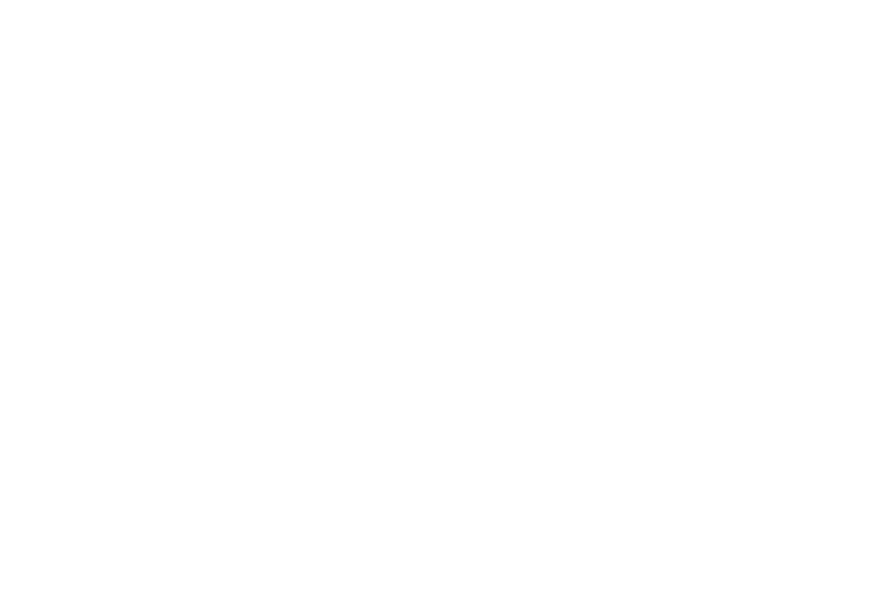
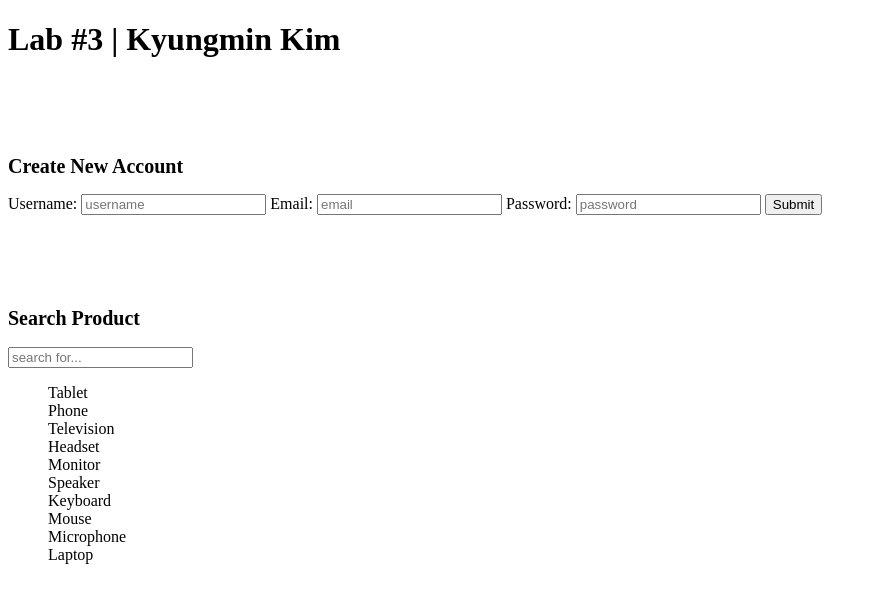
Before and after one commit to 1microlitre/Lab3, a plain HTML site: page index.html in a window 1280 px wide. Shown: the whole page, without its empty margins (0-877 px from the left). Drawn offline with Linux system fonts and the light colour scheme.

Commit message:
Lab #3 Edited

```diff
--- a/index.html
+++ b/index.html
@@ -1,5 +1,14 @@
 <!DOCTYPE html>
 <html lang="en">
+<style>
+    #product-list {
+        list-style: none;
+    }
+    h2 {
+        font-size: 20px;
+        padding-top: 75px;
+    }
+</style>
 <head>
     <meta charset="UTF-8">
     <meta http-equiv="X-UA-Compatible" content="IE=edge">
@@ -7,6 +16,25 @@
     <title>Document</title>
 </head>
 <body>
+    <h1>Lab #3 | Kyungmin Kim</h1>
+    <h2>Create New Account</h2>
+    <form>
+      <label for="username">Username:</label>
+      <input type="text" id="username" placeholder="username" name="username" required>
 
+      <label for="email">Email:</label>
+      <input type="email" id="email" placeholder="email" name="email" required>
+
+      <label for="password">Password:</label>
+      <input type="password" id="password" placeholder="password" name="password" required>
+
+      <button type="button" onclick="validateForm()">Submit</button>
+    </form>
+
+    <h2>Search Product</h2>
+    <input type="text" id="search-input" placeholder="search for...">
+    <ul id="product-list">
+    </ul>
 </body>
+<script src="index.js"></script>
 </html>
--- a/index.js
+++ b/index.js
@@ -0,0 +1,83 @@
+//Create a function called validateForm that takes no parameters
+function validateForm (){
+
+    //Inside the validateForm function, get the value of the username, email, and password input fields
+    const username = document.getElementById('username').value;
+    const email = document.getElementById('email').value;
+    const password = document.getElementById('password').value;
+
+    //username should only contain letters and numbers
+    const usernameConditions = /^[a-zA-Z0-9]+$/;
+
+    //Set-up for typical email formatting that includes value@value2.value3
+    const emailConditions = /^[^\s@]+@[^\s@]+\.[^\s@]+$/;
+
+    //If else statements | if value given is empty OR doesn't pass the given conditions, outputs "Form submission failed"
+    if (username.trim() === '' || !usernameConditions.test(username)) {
+        console.log('Form submission failed');
+        return;
+    }
+
+
+    if (email.trim() === '' || !emailConditions.test(email)) {
+        console.log('Form submission failed');
+        return;
+    }
+
+    //Password must be at least 8 characters long
+    if (password.trim() === '' || password.length < 8) {
+        console.log('Form submission failed');
+        return;
+    }
+
+    else {
+      console.log('Form submitted successfully');
+    }
+}
+
+//Declare an array products that contains at least 10 products. Each product should be a string that represents the name of the product
+const products = [
+    'Tablet',
+    'Phone',
+    'Television',
+    'Headset',
+    'Monitor',
+    'Speaker',
+    'Keyboard',
+    'Mouse',
+    'Microphone',
+    'Laptop'
+];
+
+//Use a loop to display the list of products to the user. Each product should be displayed in a list item (<li>) element. The list should be displayed in an unordered list (<ul>) element
+const productList = document.getElementById('product-list');
+for (let i=0; i<products.length; i++){
+    const product = products[i];
+    const listItem = document.createElement('li');
+    listItem.textContent = product;
+    productList.appendChild(listItem);
+}
+
+//Create a function searchProducts that takes a string parameter query and returns an array of products that match the query. The function should search for products that contain the query in their name, and should be case-insensitive
+function searchProducts(query){
+    return products.filter(product => product.toLowerCase().includes(query.toLowerCase()));
+
+}
+
+//Create an input field on the web page that allows the user to enter a search query. Use an event listener to call the searchProducts function whenever the user types in the input field
+const searchInput = document.getElementById('search-input');
+searchInput.addEventListener('input', () => {
+
+    //The filtered list should only include the products that match the search query
+    const query = searchInput.value;
+    const filteredProducts = searchProducts(query);
+    productList.innerHTML = '';
+
+    //Use another loop to display the filtered list of products to the user
+    for (let i=0; i<filteredProducts.length; i++){
+        const product = filteredProducts[i];
+        const listItem = document.createElement('li');
+        listItem.textContent = product;
+        productList.appendChild(listItem);
+    }
+});
```
